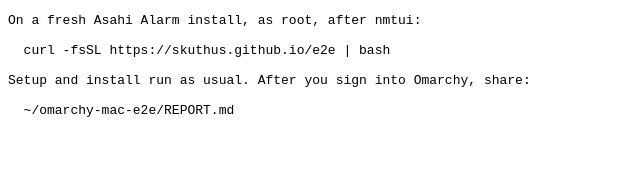
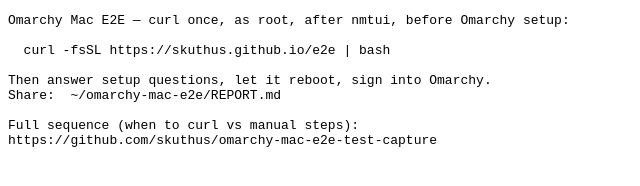
Before and after one commit to skuthus/skuthus.github.io, a plain HTML site: page index.html in a window 1280 px wide. Shown: the whole page, without its empty margins (0-640 px from the left). Drawn offline with Linux system fonts and the light colour scheme.

Commit message:
Point the shortlink landing page at the curl-vs-manual README.

```diff
--- a/index.html
+++ b/index.html
@@ -2,11 +2,13 @@
 <meta charset="utf-8">
 <title>e2e</title>
 <pre>
-On a fresh Asahi Alarm install, as root, after nmtui:
+Omarchy Mac E2E — curl once, as root, after nmtui, before Omarchy setup:
 
   curl -fsSL https://skuthus.github.io/e2e | bash
 
-Setup and install run as usual. After you sign into Omarchy, share:
+Then answer setup questions, let it reboot, sign into Omarchy.
+Share:  ~/omarchy-mac-e2e/REPORT.md
 
-  ~/omarchy-mac-e2e/REPORT.md
+Full sequence (when to curl vs manual steps):
+https://github.com/skuthus/omarchy-mac-e2e-test-capture
 </pre>
```
Also changed, not shown: 1 other file.
